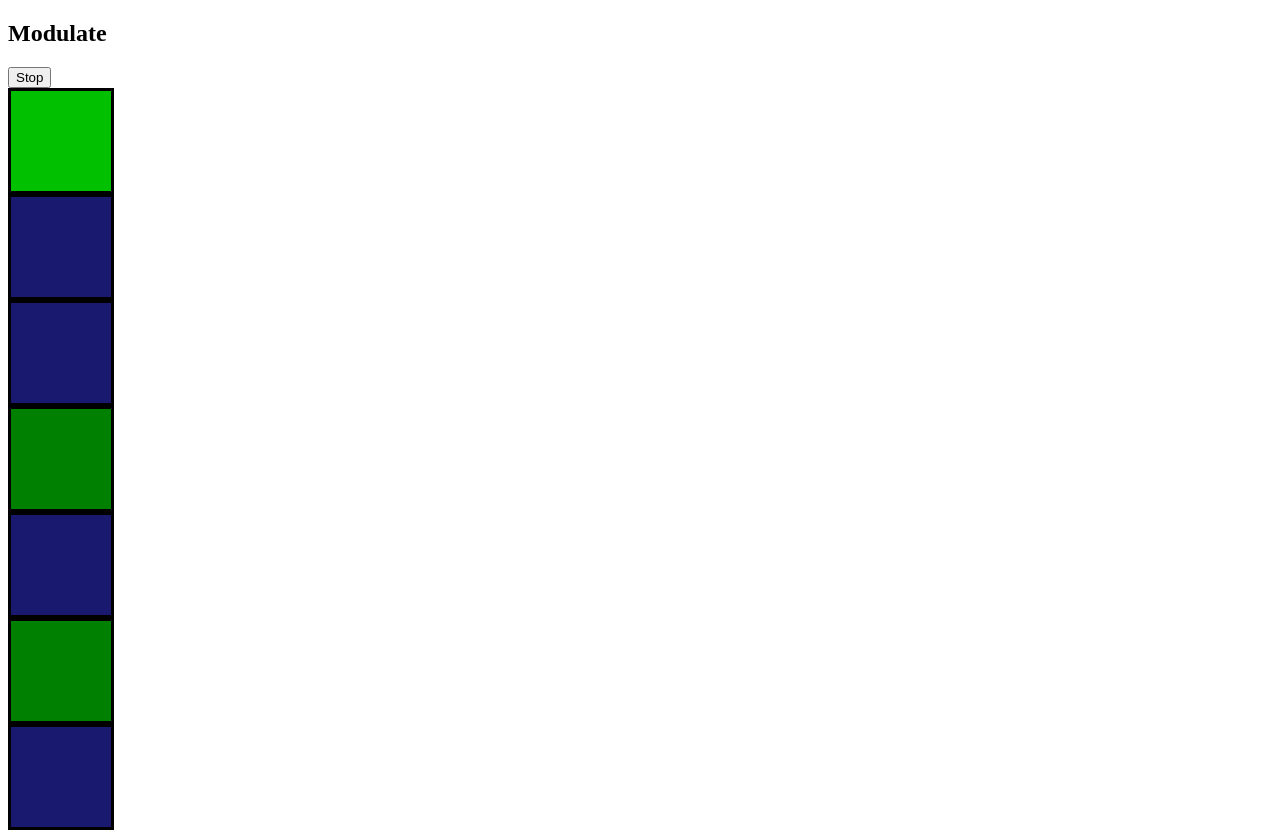
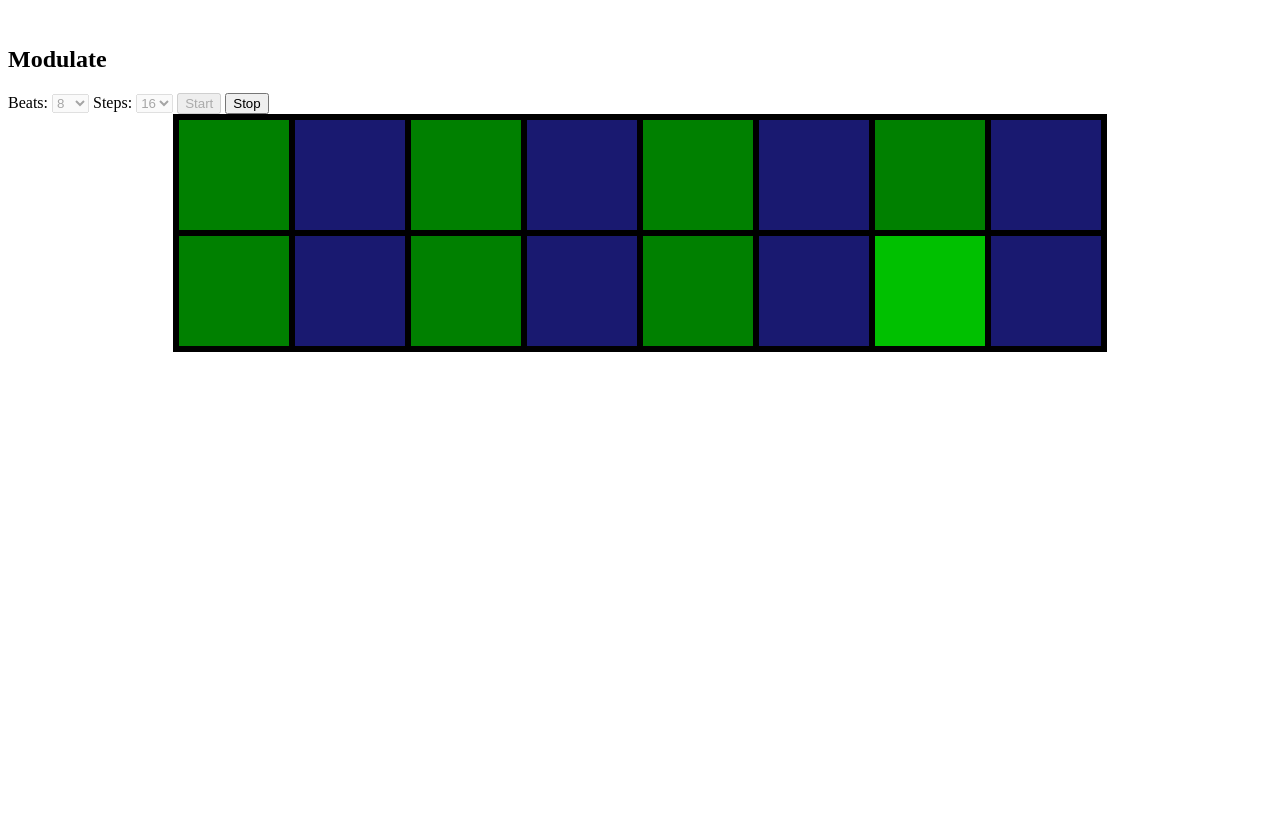
Before and after one commit to AidanMcB/euclidean-synth, a website built with Parcel: page index.html in a window 1280 px wide. Both pictures are taken after a click on the button "Start". After the commit the page ends 800 px from the top, so only its background shows below. Built offline with nearby package versions, Linux system fonts and the light colour scheme.

Commit message:
WIP variable steps and beats for synth, initializes on first start only

```diff
--- a/index.html
+++ b/index.html
@@ -3,37 +3,86 @@
 <head>
     <meta charset="UTF-8">
     <meta name="viewport" content="width=device-width, initial-scale=1.0">
-    <title>Canvas Test</title>
-    <script src="./index.js"></script>
+    <title>Euclidean Synthesizer</title>
+    <script type="module" src="./src/synth.js"></script>
     <link rel="stylesheet" href="./styles.css">
 </head>
 <body>
-    <input type="hidden" value="stopped"/>
+
+    <!-- <input type="range" /> -->
+    <br/>
+
+    <!-- <button class="test-btn">Single Beep</button> -->
+    <input type="hidden" value="un-initialized"/>
+
     <h2>Modulate</h2>
-    <button class="audio-btn">Start</button>
-    <div class="container">
-        <div class="sq square-0">
+
+    <div class="controls">
+        <label for="beats-select">Beats:</label>
+        <select class="beats-select" id="beats-select">
+            <option value="1">1</option>
+            <option value="2">2</option>
+            <option value="3">3</option>
+            <option value="4">4</option>
+            <option value="5">5</option>
+            <option value="6">6</option>
+            <option value="7">7</option>
+            <option selected value="8">8</option>
+            <option value="9">9</option>
+            <option value="10">10</option>
+            <option value="11">11</option>
+            <option value="12">12</option>
+            <option value="13">13</option>
+            <option value="14">14</option>
+            <option value="15">15</option>
+            <option value="16">16</option>
+        </select>
+
+        <label for="steps-select">Steps:</label>
+        <select class="steps-select" id="steps-select">
+            <option value="1">1</option>
+            <option value="2">2</option>
+            <option value="3">3</option>
+            <option value="4">4</option>
+            <option value="5">5</option>
+            <option value="6">6</option>
+            <option value="7">7</option>
+            <option value="8">8</option>
+            <option value="9">9</option>
+            <option value="10">10</option>
+            <option value="11">11</option>
+            <option value="12">12</option>
+            <option value="13">13</option>
+            <option value="14">14</option>
+            <option value="15">15</option>
+            <option selected value="16">16</option>
+        </select>
+
+        <button class="start-audio-btn">Start</button>
+        <button class="stop-audio-btn disabled" disabled>Stop</button>
+
+    </div>
+
+    <div class="synth-wrapper">
+        <div class="synth synth-grid">
+            <div class="key square-0"></div>
+            <div class="key square-1"></div>
+            <div class="key square-2"></div>
+            <div class="key square-3"></div>
+            <div class="key square-4"></div>
+            <div class="key square-5"></div>
+            <div class="key square-6"></div>
+            <div class="key square-7"></div>
+            <div class="key square-8"></div>
+            <div class="key square-9"></div>
+            <div class="key square-10"></div>
+            <div class="key square-11"></div>
+            <div class="key square-12"></div>
+            <div class="key square-13"></div>
+            <div class="key square-14"></div>
+            <div class="key square-15"></div>
 
         </div>
-        <div class="sq square-1">
-
-        </div>
-        <div class="sq square-2">
-
-        </div>
-        <div class="sq square-3">
-
-        </div>
-        <div class="sq square-4">
-
-        </div>
-        <div class="sq square-5">
-
-        </div>
-        <div class="sq square-6">
-
-        </div>
-
     </div>
 </body>
 </html>
--- /dev/null
+++ b/src/synth.js
@@ -0,0 +1,267 @@
+// const _randomColorGen = require('./utils');
+// combine start and init,
+    // first start, also inits
+    // subsequent starts, do NOT init
+class EuclideanSynthesizer {
+
+    constructor() {
+        this.bpm = 200;
+        this.running = false;
+        this.beats = 8;
+        this.steps = 16;
+        this.beatSelect;
+        this.stepSelect;
+        this.patternArr = [];
+        this.isAudioContextInitialized = false;
+        this.init();
+    };
+
+    init() {
+        console.log('Euclidean Synthesizer initialized!');
+    };
+
+    // Returns a Promise that resolves after "ms"DW Milliseconds
+    timer = ms => new Promise(res => setTimeout(res, ms))
+
+    async highlightKey(n, isBeat) {
+        const synth = document.querySelector('.synth');
+        const key = synth.querySelector(`.square-${n}`);
+
+        if (key) {
+            key.style.filter = 'brightness(1.5)';
+            if (isBeat) {
+                this.singleBeep()
+            }
+            await this.timer(this.bpm)
+            key.style.filter = 'none';
+        }
+    };
+
+    changeColorOfKey(n) {
+        const synth = document.querySelector('.synth');
+        const key = synth.querySelector(`.square-${n}`);
+        // const { r, g, b } = _randomColorGen();
+
+        if (key) {
+            key.style.backgroundColor = `green`;
+        }
+        return;
+    };
+
+    async modulateIt() {
+        let timesRan = 0;
+
+        while (this.running == true) { // sub with timesToRun if necessary
+            for (let i = 0; i <= this.patternArr.length; i++) {
+                if (this.running == false) {
+                    return;
+                }
+                const isBeat = this.patternArr[i] === 1;
+                await this.highlightKey(i, isBeat);
+            }
+            timesRan++;
+        }
+    };
+
+    bresenhamEuclidean(onsets, totalPulses) {
+        let previous = null;
+        let pattern = [];
+
+        for (let i = 0; i < totalPulses; i++) {
+            let xVal = Math.floor((onsets  / totalPulses) * i);
+            pattern.push(xVal === previous ? 0 : 1);
+            previous = xVal;
+        }
+        return pattern;
+    };
+
+    initAudioContext() {
+        // create web audio api context
+        this.audioCtx = new (window.AudioContext || window.webkitAudioContext)();
+        // create Oscillator node
+        this.oscillator = this.audioCtx.createOscillator();
+
+        this.oscillator.type = 'sawtooth';
+        const pitch = 200;
+        this.oscillator.frequency.setValueAtTime(pitch, this.audioCtx.currentTime); // value in hertz
+        this.oscillator.connect(this.audioCtx.destination);
+        this.isAudioContextInitialized = true;
+    };
+
+    async singleBeep() {
+        this.playOscillator(this.audioCtx.currentTime, this.audioCtx.currentTime + 0.2);
+    };
+
+    testFunc(testButton) {
+        console.log('RAN');
+        this.singleBeep();
+    };
+
+    playOscillator(startTime, endTime) {
+        this.oscillator = this.audioCtx.createOscillator();
+        this.oscillator.connect(this.audioCtx.destination);
+        this.oscillator.start(startTime);
+        this.oscillator.stop(endTime);
+    };
+
+    startOscillator() {
+        // this.oscillator.start();
+        this.playOscillator(this.audioCtx.currentTime, this.audioCtx.currentTime + 0.2);
+        // this.playOscillator(this.audioCtx.currentTime + 1, this.audioCtx.currentTime + 1.5);
+    };
+
+    stopOscillator() {
+        this.oscillator.stop();
+    };
+
+    adjustFrequency() {
+
+    };
+
+    drawBeatPatternInUI() {
+        // reset UI
+        const synth = document.querySelector('.synth');
+        Array.from(synth.querySelectorAll('.key')).map(synthKey => {
+            synthKey.style.backgroundColor = 'midnightblue';
+        });
+
+        this.patternArr = this.bresenhamEuclidean(this.beats, this.steps);
+
+        // draw beats and steps
+        for (let i = 0; i <= this.patternArr.length; i++) {
+            if (this.patternArr[i] === 1) {
+                const key = synth.querySelector(`.square-${i}`);
+                key.style.background = 'green';
+            }
+        }
+    }
+
+    setBeats(setBeats) {
+        this.beats = parseInt(setBeats);
+    };
+
+    setSteps(setSteps) {
+        const steps = parseInt(setSteps);
+        const beats = parseInt(this.beats);
+        this.steps = steps;
+        // Disable any beats higher than current steps
+        let beatSelect = document.querySelector('.beats-select');
+        let allBeatSelectOptions = Array.from(beatSelect.querySelectorAll('option'));
+
+        if (steps < beats) {
+            // change beats to equal steps
+            // set this.beat to steps
+            // disable beats greater than steps
+            beatSelect.value = steps;
+            this.beats = steps;
+            allBeatSelectOptions.map(opt => {
+                if (parseInt(opt.value) > steps) {
+                    opt.setAttribute('disabled', true);
+                }
+            });
+        } else if (steps == 16) {
+            // enable all beats
+            allBeatSelectOptions.map(opt => {
+                opt.removeAttribute('disabled')
+            });
+        } else if (steps >= beats) {
+            // enable all beats <= steps
+            // disable all beats > steps
+            allBeatSelectOptions.map(opt => {
+                if (parseInt(opt.value) <= steps) {
+                    opt.removeAttribute('disabled');
+                } else {
+                    opt.setAttribute('disabled', true);
+                }
+            });
+        }
+
+    };
+
+    startSynth(startButton, stopButton) {
+        startButton.setAttribute('disabled', true);
+        startButton.classList.add('disabled');
+        stopButton.removeAttribute('disabled');
+        stopButton.classList.remove('disabled');
+
+        // * Init * ( only on first start)
+        if (this.isAudioContextInitialized == false) {
+            this.initAudioContext();
+        }
+
+        // * Start *
+        // Check for change in steps
+        const keys = document.querySelectorAll('.key');
+        if (keys.length != this.steps) {
+            this.drawNewSynth();
+        }
+        this.drawBeatPatternInUI();
+
+        // Disable some control panel options
+        document.querySelector('.beats-select').setAttribute('disabled', true);
+        document.querySelector('.steps-select').setAttribute('disabled', true);
+
+        this.running = true;
+        this.modulateIt();
+    };
+
+
+    stopSynth(startButton, stopButton) {
+        startButton.removeAttribute('disabled');
+        startButton.classList.remove('disabled');
+        stopButton.setAttribute('disabled', true);
+        stopButton.classList.add('disabled');
+
+        this.running = false;
+        document.querySelector('.beats-select').removeAttribute('disabled');
+        document.querySelector('.steps-select').removeAttribute('disabled');
+    };
+
+    drawNewSynth() {
+        const synth = document.querySelector('.synth-grid');
+        synth.innerHTML = '';
+        for (let i = 0; i < this.steps; i++) {
+            const key = document.createElement('div');
+            key.classList.add('key');
+            key.classList.add(`square-${i}`);
+            key.style.height = '110px';
+            key.style.width = '110px';
+            synth.append(key);
+        }
+    };
+
+};
+
+
+document.addEventListener("DOMContentLoaded", function(event) {
+    const mainSynth = new EuclideanSynthesizer();
+
+    // let test = document.querySelector('.test-btn');
+    // test.addEventListener('click', () => {
+    //     mainSynth.testFunc(test);
+    // });
+
+    const startButton = document.querySelector('.start-audio-btn');
+    const stopButton = document.querySelector('.stop-audio-btn');
+
+    startButton.addEventListener('click', () => {
+        mainSynth.startSynth(startButton, stopButton);
+    });
+
+    stopButton.addEventListener('click', () => {
+        mainSynth.stopSynth(startButton, stopButton);
+    });
+
+
+    /* Control Panel */
+    this.beatSelect = document.querySelector('.beats-select');
+    this.stepSelect = document.querySelector('.steps-select');
+
+    this.beatSelect.addEventListener('change', (event) => {
+        mainSynth.setBeats(event.target.value);
+    });
+    this.stepSelect.addEventListener('change', (event) => {
+        mainSynth.setSteps(event.target.value);
+    });
+
+});
--- /dev/null
+++ b/src/utils.js
@@ -0,0 +1,7 @@
+export function _randomColorGen() {
+    const r = Math.floor(Math.random() * 255);
+    const g = Math.floor(Math.random() * 255);
+    const b = Math.floor(Math.random() * 255);
+
+    return `rgb(${r}, ${g}, ${b})`;
+}
--- a/styles.css
+++ b/styles.css
@@ -1,10 +1,34 @@
-.container {
-    display: grid;
-    grid-template-rows: repeat(1fr, 7);
+/* Control Panel */
+
+/*  Synth Display */
+.synth-wrapper {
+    display: flex;
+    justify-content: center;
+    width: 100%;
 }
-.sq {
-    border: 3px solid black;
+
+.synth-grid {
+    display: inline-grid;
+    grid-template-columns: repeat(8, 110px);
+    grid-template-rows: repeat(2, 1fr);
+    grid-gap: 6px;
+    background-color: black;
+    border: 6px solid black;
+
+}
+
+.key {
+    /* border: 6px solid black; */
     background: midnightblue;
-    height: 100px;
-    width: 100px;
-};
+    height: 110px;
+    width: 110px;
+}
+
+/* Buttons */
+button:hover:not(.disabled) {
+    cursor: pointer;
+}
+
+.disabled {
+
+}
```
Also changed, not shown: package.json (added, +19 -0 lines), src/index.js (renamed from index.js, +6 -6 lines), 2 other files.
